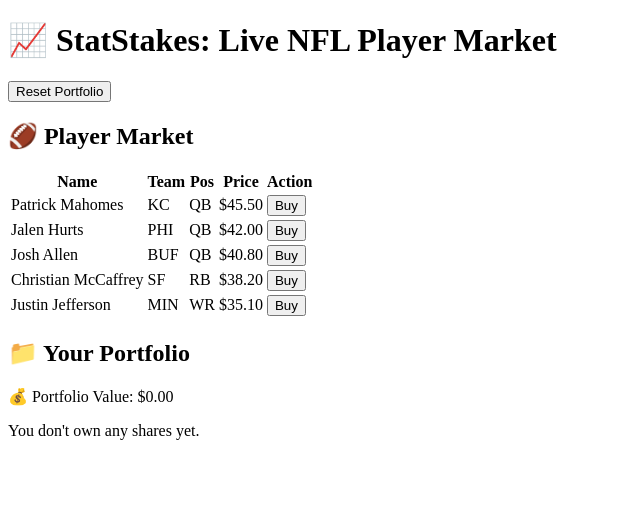
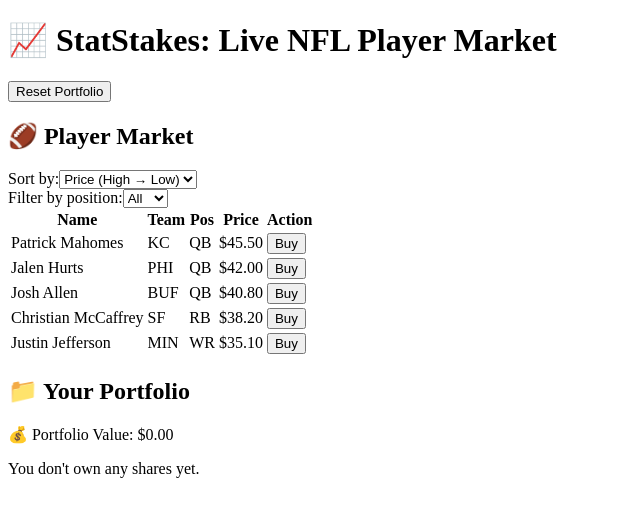
Before and after one commit to mcallahan721/ProIPO, a Next.js app: page / in a window 1280 px wide. Shown: the top 516 px of the page, without its empty margins (0-640 px from the left). Built offline with nearby package versions, Linux system fonts and the light colour scheme.

Commit message:
Add player detail modal popup to AthleteMarket

```diff
--- a/AthleteMarket.jsx
+++ b/AthleteMarket.jsx
@@ -4,6 +4,9 @@ export default function AthleteMarket({ onBuy }) {
   const [players, setPlayers] = useState([]);
   const [loading, setLoading] = useState(true);
   const [errorMessage, setErrorMessage] = useState("");
+  const [sortBy, setSortBy] = useState("price-desc");
+  const [filterBy, setFilterBy] = useState("ALL");
+  const [selectedPlayer, setSelectedPlayer] = useState(null);
 
   useEffect(() => {
     async function fetchPlayers() {
@@ -26,12 +29,66 @@ export default function AthleteMarket({ onBuy }) {
     fetchPlayers();
   }, []);
 
+  const getSortedAndFilteredPlayers = () => {
+    let filtered = [...players];
+    if (filterBy !== "ALL") {
+      filtered = filtered.filter(p => p.position === filterBy);
+    }
+
+    switch (sortBy) {
+      case "name-asc":
+        filtered.sort((a, b) => a.name.localeCompare(b.name));
+        break;
+      case "price-asc":
+        filtered.sort((a, b) => a.price - b.price);
+        break;
+      case "price-desc":
+        filtered.sort((a, b) => b.price - a.price);
+        break;
+      default:
+        break;
+    }
+
+    return filtered;
+  };
+
+  const sortedPlayers = getSortedAndFilteredPlayers();
+
   if (loading) return <div className="text-gray-600">Loading players...</div>;
   if (errorMessage) return <div className="text-red-600">{errorMessage}</div>;
 
   return (
     <div className="mb-6">
       <h2 className="text-xl font-semibold mb-2">🏈 Player Market</h2>
+
+      <div className="flex gap-4 mb-4">
+        <div>
+          <label className="mr-2 font-medium">Sort by:</label>
+          <select
+            value={sortBy}
+            onChange={(e) => setSortBy(e.target.value)}
+            className="border rounded px-2 py-1"
+          >
+            <option value="price-desc">Price (High → Low)</option>
+            <option value="price-asc">Price (Low → High)</option>
+            <option value="name-asc">Name (A → Z)</option>
+          </select>
+        </div>
+        <div>
+          <label className="mr-2 font-medium">Filter by position:</label>
+          <select
+            value={filterBy}
+            onChange={(e) => setFilterBy(e.target.value)}
+            className="border rounded px-2 py-1"
+          >
+            <option value="ALL">All</option>
+            <option value="QB">QB</option>
+            <option value="RB">RB</option>
+            <option value="WR">WR</option>
+          </select>
+        </div>
+      </div>
+
       <table className="w-full bg-white rounded shadow">
         <thead>
           <tr className="bg-gray-200 text-left">
@@ -43,15 +100,22 @@ export default function AthleteMarket({ onBuy }) {
           </tr>
         </thead>
         <tbody>
-          {players.map((player) => (
-            <tr key={player.id} className="border-t">
+          {sortedPlayers.map((player) => (
+            <tr
+              key={player.id}
+              className="border-t cursor-pointer hover:bg-gray-100"
+              onClick={() => setSelectedPlayer(player)}
+            >
               <td className="p-2">{player.name}</td>
               <td className="p-2">{player.team}</td>
               <td className="p-2">{player.position}</td>
               <td className="p-2">${player.price.toFixed(2)}</td>
               <td className="p-2">
                 <button
-                  onClick={() => onBuy(player)}
+                  onClick={(e) => {
+                    e.stopPropagation();
+                    onBuy(player);
+                  }}
                   className="bg-blue-500 text-white px-3 py-1 rounded"
                 >
                   Buy
@@ -61,6 +125,24 @@ export default function AthleteMarket({ onBuy }) {
           ))}
         </tbody>
       </table>
+
+      {selectedPlayer && (
+        <div className="fixed inset-0 bg-black bg-opacity-50 flex items-center justify-center z-50">
+          <div className="bg-white rounded-lg shadow-lg max-w-md w-full p-6 relative">
+            <h3 className="text-xl font-bold mb-2">{selectedPlayer.name}</h3>
+            <p className="text-gray-700 mb-1">Team: {selectedPlayer.team}</p>
+            <p className="text-gray-700 mb-1">Position: {selectedPlayer.position}</p>
+            <p className="text-gray-700 mb-3">Current Price: ${selectedPlayer.price.toFixed(2)}</p>
+            <p className="text-sm text-gray-500 mb-4">* More stats and bio info can go here in future updates.</p>
+            <button
+              className="absolute top-2 right-3 text-gray-600 hover:text-black text-xl"
+              onClick={() => setSelectedPlayer(null)}
+            >
+              ×
+            </button>
+          </div>
+        </div>
+      )}
     </div>
   );
 }
```
